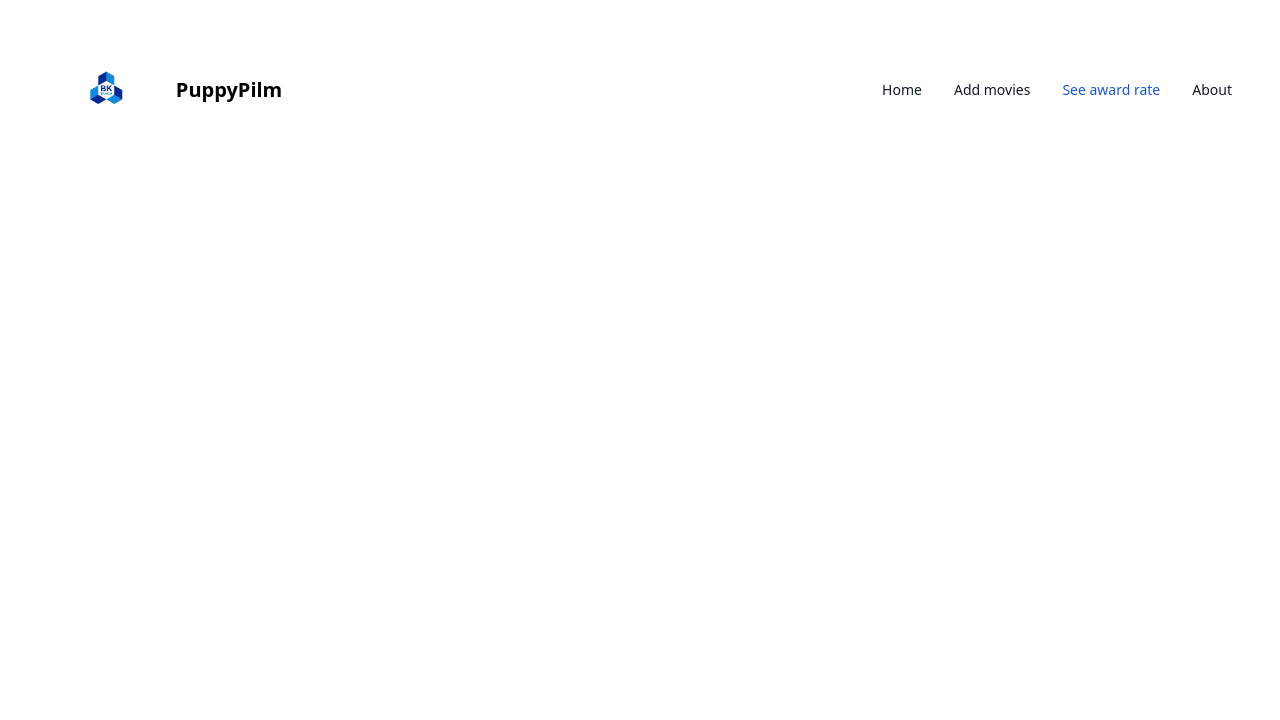
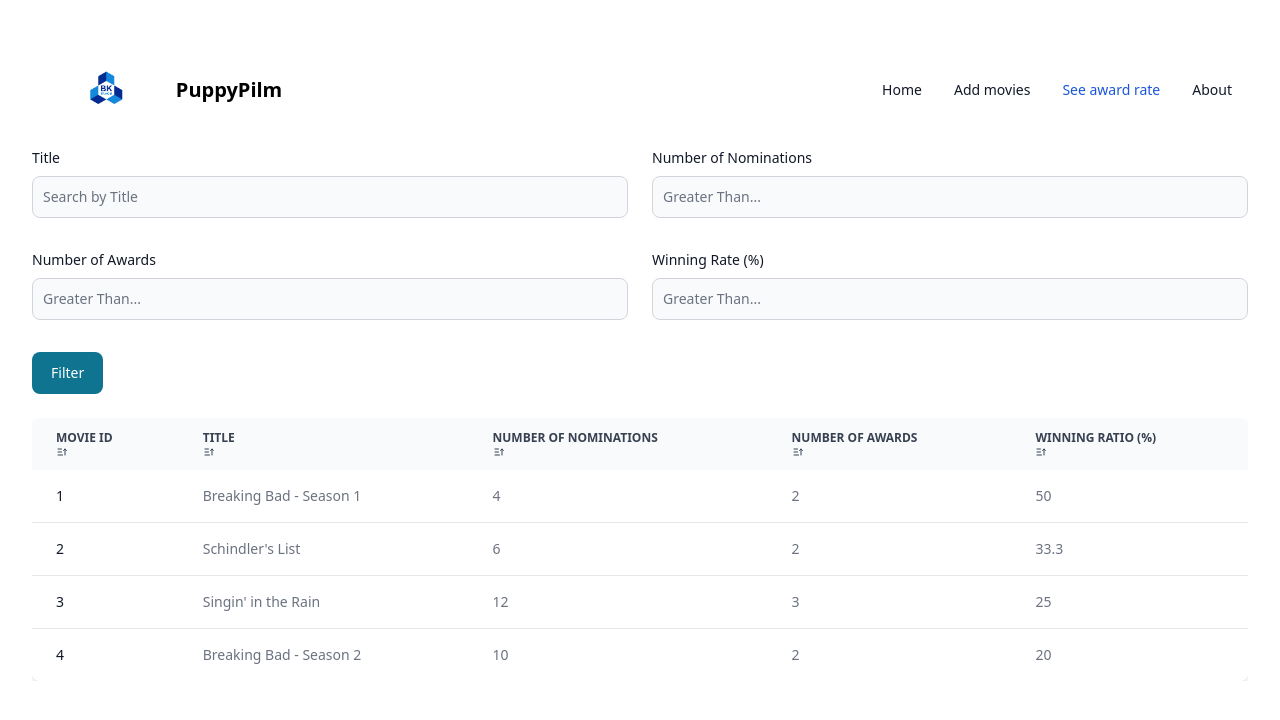
Before and after one commit to baotram153/PuppyPilm, a React (Vite) app in the folder frontend/: page /see-award-rate in a window 1280 px wide. Shown: the top 720 px of the page. Built offline with nearby package versions, Linux system fonts and the light colour scheme.

Commit message:
Implement SeeAward Page

```diff
--- /dev/null
+++ b/frontend/src/components/RatingTable.jsx
@@ -0,0 +1,219 @@
+import { useState } from "react";
+import { Checkbox, Table, Button} from "flowbite-react";
+import { Label, Modal, TextInput } from "flowbite-react";
+import { TbSortAscending,  TbSortDescending} from "react-icons/tb";
+import EditForm from "./EditForm";
+
+export default function RatingTable() {
+    const [data, setData] = useState(
+        [
+            {
+                id: 1,
+                title: "Breaking Bad - Season 1",
+                NoN: 4, // Number of Nomination
+                NoA: 2, // Number of Award
+                rate: 50
+            },
+            {
+                id: 2,
+                title: "Schindler's List",
+                NoN: 6,
+                NoA: 2,
+                rate: 33.3
+            },
+            {
+                id: 3,
+                title: "Singin' in the Rain",
+                NoN: 12,
+                NoA: 3,
+                rate: 25
+            },
+            {
+                id: 4,
+                title: "Breaking Bad - Season 2",
+                NoN: 10,
+                NoA: 2,
+                rate: 20
+            }
+        ]
+    )
+    const [searchTitle, setSearchTitle] = useState('');
+    const [searchNoN, setSearchNoN] = useState('');
+    const [searchNoA, setSearchNoA] = useState('');
+    const [searchRate, setSearchRate] = useState('');
+    const [filteredData, setfilteredData] = useState(data);
+    const [sortConfig, setSortConfig] = useState(
+        [
+            { key: "id", isAscending: true },
+            { key: "title", isAscending: true },
+            { key: "NoN", isAscending: true },
+            { key: "NoA", isAscending: true },
+            { key: "rate", isAscending: true }
+        ]
+    );
+
+    const handleSearch= () => {
+        const filteredResult = data.filter((row) => {
+            const checkTitle = row.title.toLowerCase()
+            .includes(searchTitle.toLowerCase()) || searchTitle === '';
+
+            const checkNoN = row.NoN > Number(searchNoN) || searchNoN === '';
+
+            const checkNoA = row.NoA > Number(searchNoA) || searchNoA === '';
+
+            const checkRate = row.rate > Number(searchRate) || searchRate === '';
+
+            return checkTitle && checkNoN && checkNoA && checkRate;
+        });
+        setfilteredData(filteredResult);
+    };
+
+    const handleSort = (key) => {
+        var toggledDirect = true;
+        setSortConfig(
+            sortConfig.map((item) => {
+                    if(item.key === key) {
+                        toggledDirect = !item.isAscending;
+                        return {...item, isAscending: toggledDirect}
+                    } else {
+                        return item;
+                    }
+                }
+            )
+        );
+        const sortedData = [...filteredData].sort((a, b) => {
+            if(toggledDirect) {
+                if(key === "title") {
+                    return a[key].localeCompare(b[key]);
+                } else {
+                    return a[key] - b[key];
+                }
+            } else {
+                if(key === "title") {
+                    return b[key].localeCompare(a[key]);
+                } else {
+                    return b[key] - a[key];
+                }
+            }
+        });
+
+
+        setfilteredData(sortedData);
+    };
+
+    const getSortIndicator = (key) => {
+        const item = sortConfig.find((item) => item.key === key);
+        if(item.key === key) {
+            if(item.isAscending) {
+                return <TbSortAscending />;
+            } else {
+                return <TbSortDescending />;
+            }
+        }
+        return null;
+    };
+    return (
+        <div>
+            <form>
+                <div className="grid gap-6 mb-6 md:grid-cols-2">
+                    <div>
+                        <label className="block mb-2 text-sm font-medium text-gray-900 dark:text-white text-left">
+                            Title
+                        </label>
+                        <TextInput
+                            type="text"
+                            value={searchTitle}
+                            onChange={(e) => setSearchTitle(e.target.value)}
+                            className="mb-2"
+                            placeholder="Search by Title"
+                        />
+                    </div>
+                    <div>
+                        <label className="block mb-2 text-sm font-medium text-gray-900 dark:text-white text-left">
+                            Number of Nominations
+                        </label>
+                        <TextInput
+                            type="number"
+                            value={searchNoN}
+                            onChange={(e) => setSearchNoN(e.target.value)}
+                            className="mb-2"
+                            placeholder="Greater Than..."
+                        />
+                    </div>
+                    <div>
+                        <label className="block mb-2 text-sm font-medium text-gray-900 dark:text-white text-left">
+                            Number of Awards
+                        </label>
+                        <TextInput
+                            type="number"
+                            value={searchNoA}
+                            onChange={(e) => setSearchNoA(e.target.value)}
+                            className="mb-2"
+                            placeholder="Greater Than..."
+                        />
+                    </div>
+                    <div>
+                        <label className="block mb-2 text-sm font-medium text-gray-900 dark:text-white text-left">
+                            Winning Rate (%)
+                        </label>
+                        <TextInput
+                            type="number"
+                            value={searchRate}
+                            onChange={(e) => setSearchRate(e.target.value)}
+                            className="mb-2"
+                            placeholder="Greater Than..."
+                        />
+                    </div>
+                    <div className="flex justify-start">
+                        <Button onClick={handleSearch}>Filter</Button>
+                    </div>
+                </div>
+            </form>
+            <div className="overflow-x-auto">
+                <Table hoverable>
+                    <Table.Head>
+                        <Table.HeadCell
+                        onClick={() => handleSort("id")}>
+                            Movie ID
+                            {getSortIndicator("id")}
+                        </Table.HeadCell>
+                        <Table.HeadCell
+                        onClick={() => handleSort("title")}>
+                            Title
+                            {getSortIndicator("title")}
+                        </Table.HeadCell>
+                        <Table.HeadCell
+                        onClick={() => handleSort("NoN")}>
+                            Number of nominations
+                            {getSortIndicator("NoN")}
+                        </Table.HeadCell>
+                        <Table.HeadCell
+                        onClick={() => handleSort("NoA")}>
+                            Number of awards
+                            {getSortIndicator("NoA")}
+                        </Table.HeadCell>
+                        <Table.HeadCell
+                        onClick={() => handleSort("rate")}>
+                            Winning Ratio (%)
+                            {getSortIndicator("rate")}
+                        </Table.HeadCell>
+                    </Table.Head>
+
+                    <Table.Body className="divide-y">
+                        {filteredData.map((row) => (
+                            <Table.Row key={row.id} className="bg-white dark:border-gray-700 dark:bg-gray-800">
+                                <Table.Cell className="whitespace-nowrap font-medium text-gray-900 dark:text-white">
+                                    {row.id}
+                                </Table.Cell>
+                                <Table.Cell>{row.title}</Table.Cell>
+                                <Table.Cell>{row.NoN}</Table.Cell>
+                                <Table.Cell>{row.NoA}</Table.Cell>
+                                <Table.Cell>{row.rate}</Table.Cell>
+                            </Table.Row>
+                        ))}
+                    </Table.Body>
+                </Table>
+            </div>
+        </div>
+    );
+};
--- a/frontend/src/pages/SeeAward.jsx
+++ b/frontend/src/pages/SeeAward.jsx
@@ -1,5 +1,10 @@
 import NavBar from '../layout/NavBar';
+import RatingTable from '../components/RatingTable';
 
 export default function SeeAward() {
-    return <></>;
+    return (
+        <>
+            <RatingTable/>
+        </>
+    );
 }
```
